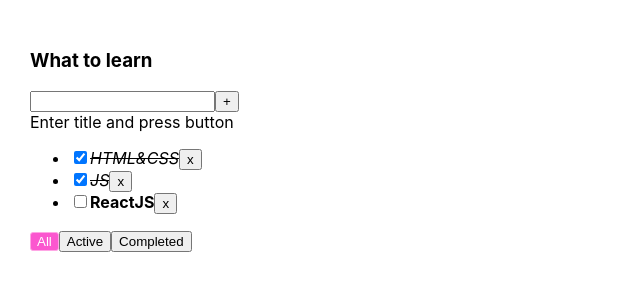
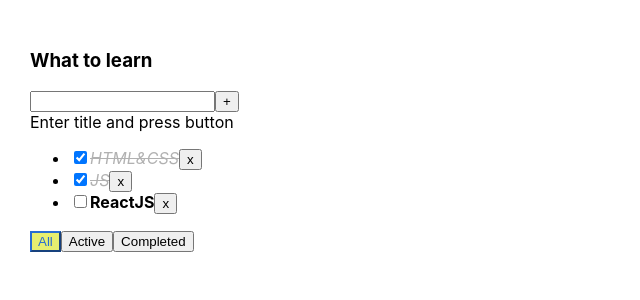
Before and after one commit to trifonova-dev/todolist-04_SecondRound, a React (Vite) app: page / in a window 1280 px wide. Shown: the top 300 px of the page, without its empty margins (0-640 px from the left). Built offline with nearby package versions, Linux system fonts and the light colour scheme.

Commit message:
five-train

```diff
--- a/src/App.css
+++ b/src/App.css
@@ -14,17 +14,16 @@
 .task-done {
     text-decoration: line-through;
     font-style: italic;
+    opacity: 30%;
 }
 
-.btn-active{
-    color: white;
-    border: 1px solid #ffa6e5;
-    border-radius: 3px;
-    background-color: #fb57cf;
+.btn-active {
+    color: #276dd1;
+    background-color: #e6ef70;
+    border-color: #276dd1;
 }
 
-.error{
-    color: red;
+.error {
     border: 1px solid red;
     outline: none;
 }
--- a/src/TodolistItem.tsx
+++ b/src/TodolistItem.tsx
@@ -13,20 +13,21 @@ type Props = {
 }
 
 export const TodolistItem = ({
-                                 filter,
                                  title,
                                  tasks,
+                                 filter,
                                  deleteTask,
                                  changeFilter,
                                  createTask,
                                  changeTasksStatus,
+
                              }: Props) => {
     const [taskTitle, setTaskTitle] = useState('')
     const [error, setError] = useState(false)
 
     const createTaskHandler = () => {
-        const trimmedTitle = taskTitle.trim()
-        if (trimmedTitle) {
+        const trimmedTasks = taskTitle.trim()
+        if (trimmedTasks) {
             createTask(taskTitle)
         } else {
             setError(true)
@@ -71,7 +72,9 @@ export const TodolistItem = ({
                                 <input
                                     type="checkbox"
                                     checked={task.isDone}
-                                    onChange={(e) => changeTasksStatus(task.id, e.currentTarget.checked)}
+                                    onChange={(e) => {
+                                        changeTasksStatus(task.id, e.currentTarget.checked)
+                                    }}
                                 />
                                 <span
                                     className={task.isDone ? "task-done" : "task"}
@@ -79,7 +82,6 @@ export const TodolistItem = ({
                                 <Button title={'x'} onClick={deleteTaskHandler}/>
                             </li>
                         )
-
                     })}
                 </ul>
             )}
```
